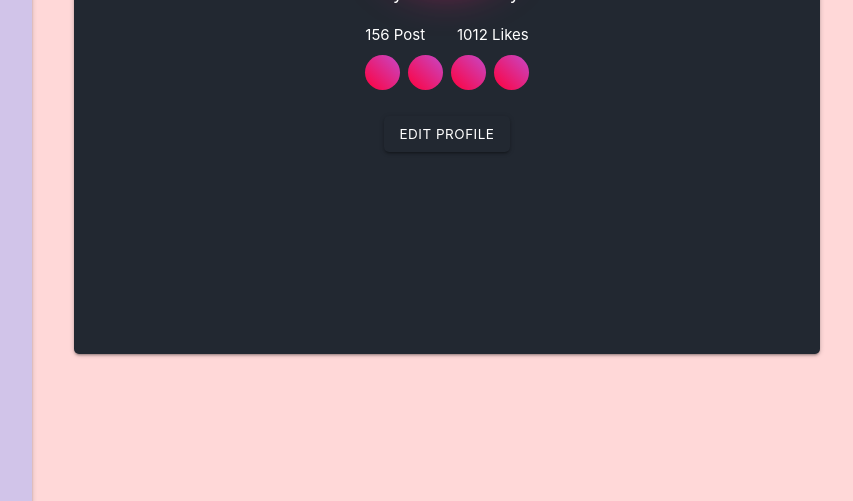
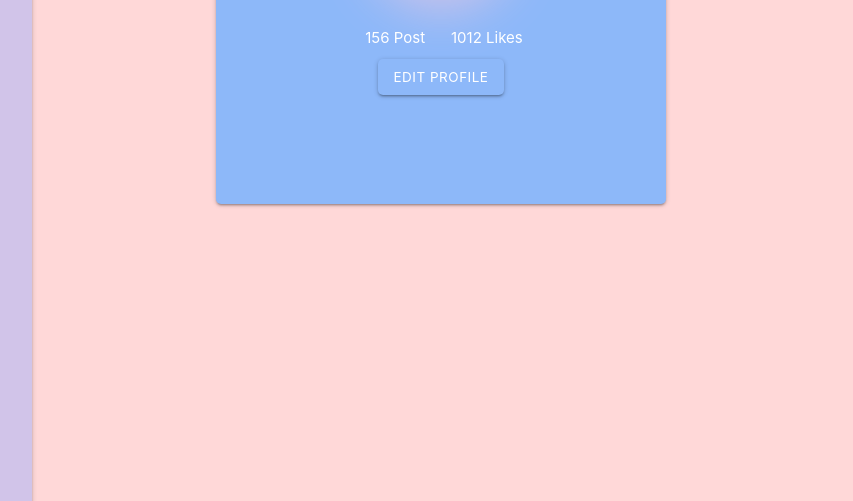
Before and after one commit to Zehntausend/Zehntausend-Friend-Safe-App, a Flask app: template App/templates/index.html in a window 1280 px wide. Shown: the part 299-800 px from the top of the page, without its empty margins (268-1121 px from the left). Run offline with Flask 3, Linux system fonts and the light colour scheme; the template is opened without the code that fills it, so the values that code supplies are empty; some web fonts are replaced.

Commit message:
Home page almost done

```diff
--- a/App/templates/index.html
+++ b/App/templates/index.html
@@ -9,7 +9,7 @@
 {% block content %}
 <style>
   .card {
-  background-color: #222831;
+  background-color: #8db8f9;
   border-radius: 5px;
   display: flex;
   flex-direction: column;
@@ -19,12 +19,12 @@
 }
 
 .card__image {
-  height: 120px; /* Decreased height */
-  width: 120px; /* Decreased width to maintain aspect ratio */
+  height: 150px; /* Decreased height */
+  width: 150px; /* Decreased width to maintain aspect ratio */
   border-radius: 50%;
-  border: 5px solid #272133;
+  border: 5px solid #ffffff;
   margin-top: 20px;
-  box-shadow: 0 10px 50px rgba(235, 25, 110, 1);
+  box-shadow: 0 10px 50px #d1c4e9;
 }
 
 .card__name {
@@ -37,40 +37,6 @@
   grid-template-columns: 1fr 1fr;
   grid-gap: 20px;
   font-size: 1em; /* Decreased font size */
-}
-
-.social-icons {
-  padding: 0;
-  list-style: none;
-  margin: 0.5em; /* Decreased margin */
-}
-
-.social-icons li {
-  display: inline-block;
-  margin: 0.15em;
-  position: relative;
-  font-size: 0.8em; /* Decreased font size */
-}
-
-.social-icons i {
-  color: #fff;
-  position: absolute;
-  top: 0.65em; /* Decreased top position */
-  left: 0.65em; /* Decreased left position */
-  transition: all 265ms ease-out;
-}
-
-.social-icons a:before {
-  transform: scale(1);
-  -ms-transform: scale(1);
-  -webkit-transform: scale(1);
-  content: " ";
-  width: 35px; /* Decreased width */
-  height: 35px; /* Decreased height */
-  border-radius: 100%;
-  display: block;
-  background: linear-gradient(45deg, #ff003c, #c648c8);
-  transition: all 265ms ease-out;
 }
 
 .btn {
@@ -123,7 +89,8 @@
 
 @media only screen and (min-width: 768px) {
   .card {
-    height: 35rem; /* Adjust the height as needed */
+    height: 25rem; /* Adjust the height as needed */
+    width: 30rem;
   }
 
   .card__name {
@@ -158,8 +125,8 @@
 <html>
 
         <div class="card">
-          <img src="https://lh3.googleusercontent.com/ytP9VP86DItizVX2YNA-xTYzV09IS7rh4WexVp7eilIcfHmm74B7odbcwD5DTXmL0PF42i2wnRKSFPBHlmSjCblWHDCD2oD1oaM1CGFcSd48VBKJfsCi4bS170PKxGwji8CPmehwPw=w200-h247-no" alt="Person" class="card__image">
-          <p class="card__name">Lily-Grace Colley</p>
+          <img src="https://avatars.dicebear.com/api/avataaars/{{ user.email }}.svg" alt="Person" class="card__image">
+          <p class="card__name">{{ user.email }}</p>
           <div class="grid-container">
 
             <div class="grid-child-posts">
@@ -171,12 +138,6 @@
             </div>
 
           </div>
-          <ul class="social-icons">
-            <li><a href="#"><i class="fa fa-instagram"></i></a></li>
-            <li><a href="#"><i class="fa fa-twitter"></i></a></li>
-            <li><a href="#"><i class="fa fa-linkedin"></i></a></li>
-            <li><a href="#"><i class="fa fa-codepen"></i></a></li>
-          </ul>
           <button class="btn draw-border">Edit Profile</button>
 
         </div>
--- a/App/templates/layout.html
+++ b/App/templates/layout.html
@@ -13,11 +13,22 @@
 
   </head>
   <body>
+    <style>
+      .light-purple,
+      .container {
+        text-align: center;
+        flex; align-items: center;
+        justify-content: center;
+      }
+      .container{
+        margin-right: 50px;
+      }
+    </style>
     <!-- Add the regular navigation bar for desktop view -->
     <div class = "light-purple">
       <a href="#!" class="brand-logo center">{% block page %}{% endblock %}</a>
     </div>
-
+    <div class="container" id="content">{% block content %}{% endblock %}</div>
     <!-- Add the sidebar for desktop view -->
     <ul id="sidebar" class="sidenav sidenav-fixed">
       <li><a href="/"><i class="material-icons">home</i>Home</a></li>
@@ -88,7 +99,7 @@
       {% endif %}
     {% endwith %}
 
-    <div class="container" id="content">{% block content %}{% endblock %}</div>
+
 
     <script src="https://cdnjs.cloudflare.com/ajax/libs/materialize/1.0.0/js/materialize.min.js"></script>
   </body>
```
